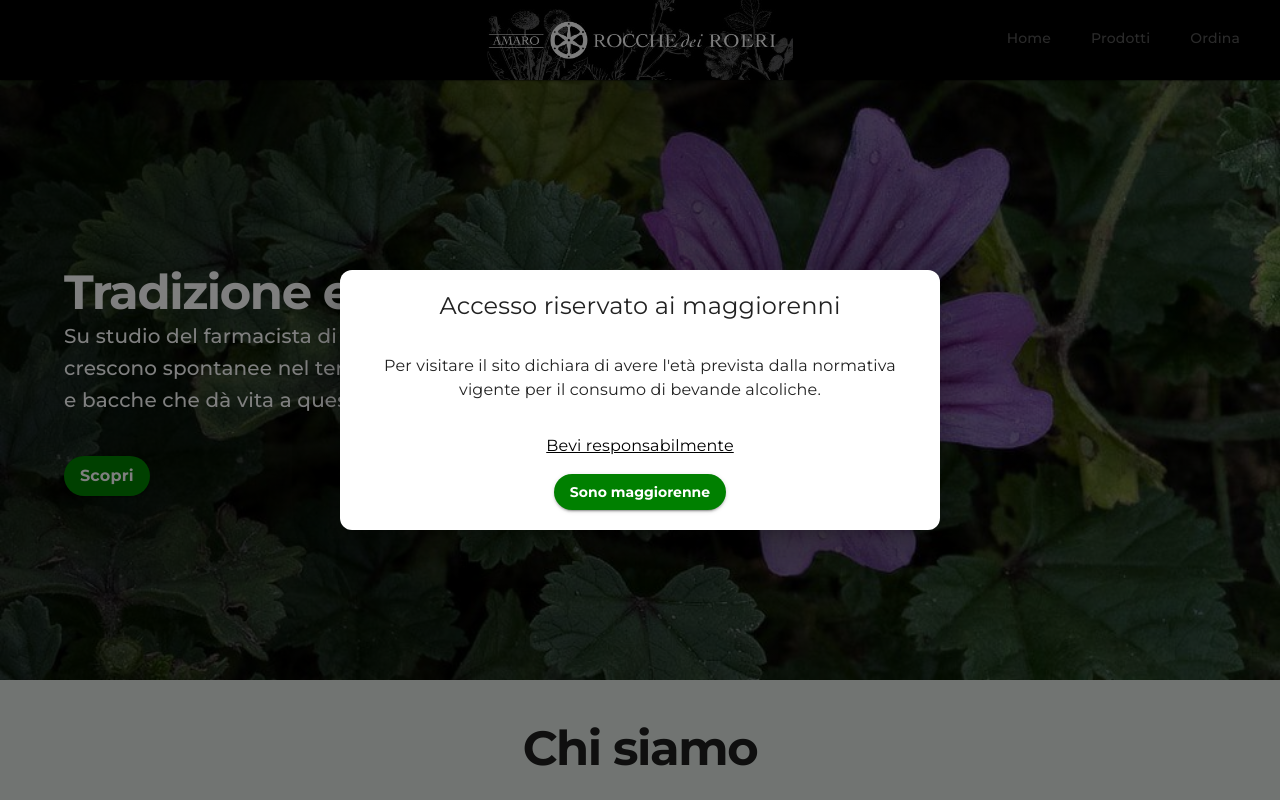
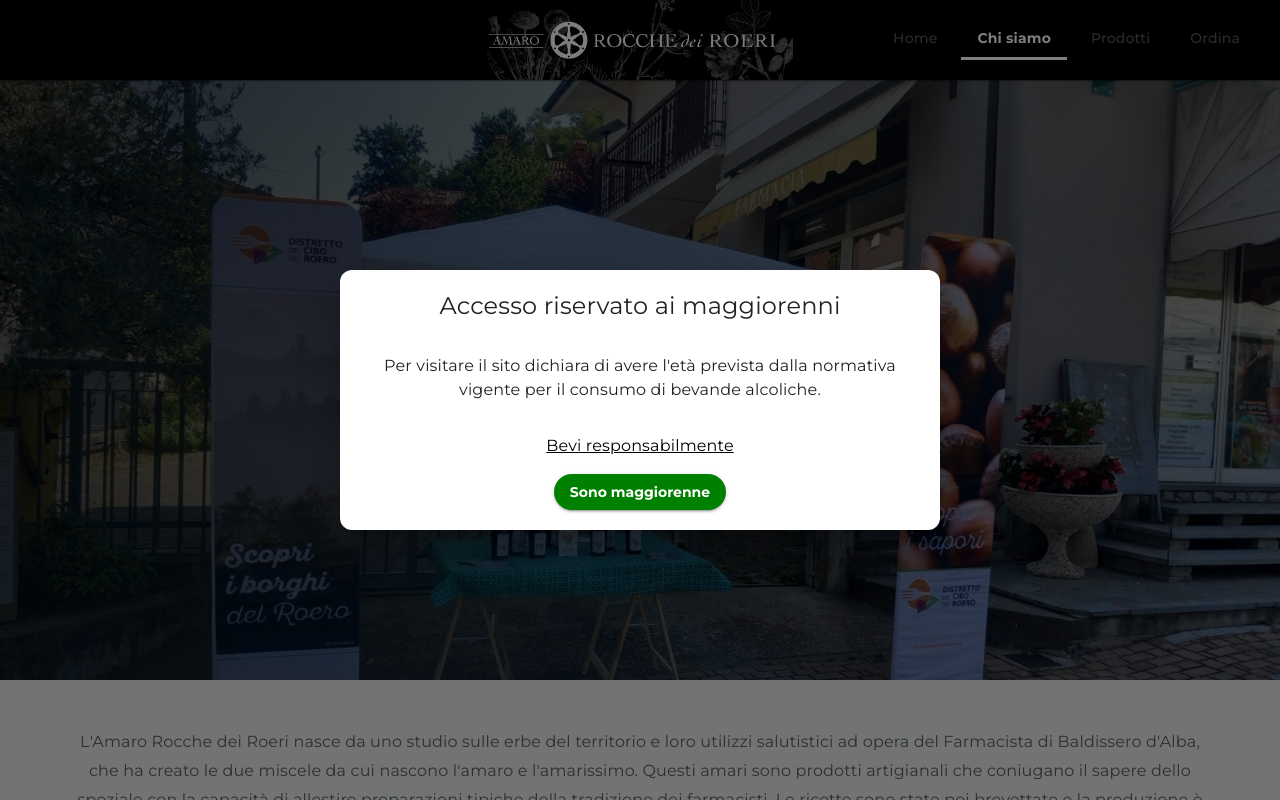
Before and after one commit to lucacasty/rocche-dei-roeri, a React (Vite) app: page /about in a window 1280 px wide. Shown: the top 800 px of the page. Built offline with nearby package versions, Linux system fonts and the light colour scheme.

Commit message:
Adding about page

```diff
--- a/src/components/layout/Navbar.jsx
+++ b/src/components/layout/Navbar.jsx
@@ -32,6 +32,10 @@ export default function Navbar() {
     {
       label: "Home",
       path: "/"
+    },
+    {
+      label: "Chi siamo",
+      path: "/about"
     },
     {
       label: "Prodotti",
--- /dev/null
+++ b/src/pages/About/About.jsx
@@ -0,0 +1,63 @@
+import {
+  Box,
+  Container,
+  Typography
+} from "@mui/material";
+
+import HeroSlider from "../../sections/Hero/HeroSlider";
+import Products from "../../sections/Products/ProductsSection";
+import Contact from "../../sections/Contact/Contact";
+
+const aboutHeroSlides = [
+  { image: "/images/fiera.jpeg" },
+  { image: "/images/stand.jpeg" }
+];
+
+const herbSlides = [
+  { image: "/images/erba1.jpeg" },
+  { image: "/images/erba2.jpeg" },
+  { image: "/images/erba4.jpeg" },
+  { image: "/images/erba5.jpeg" },
+  { image: "/images/erba6.jpeg" },
+  { image: "/images/erba7.jpeg" },
+  { image: "/images/erba8.jpeg" },
+  { image: "/images/erba9.jpeg" },
+  { image: "/images/erba10.jpeg" },
+  { image: "/images/erba11.jpeg" }
+];
+
+export default function About() {
+  return (
+    <>
+      <HeroSlider slides={aboutHeroSlides} showButton={false} showText={false} />
+
+      <Container maxWidth="lg" sx={{ py: { xs: 4, md: 6 } }} align="center">
+        <Box id="chi-siamo" sx={{ mb: { xs: 5, md: 7 } }}>
+          <Typography variant="body1" sx={{ lineHeight: 1.8, color: "text.secondary" }}>
+            L&apos;Amaro Rocche dei Roeri nasce da uno studio sulle erbe del territorio e loro utilizzi salutistici ad opera del Farmacista di Baldissero d&apos;Alba, che ha creato le due miscele da cui nascono l&apos;amaro e l&apos;amarissimo. Questi amari sono prodotti artigianali che coniugano il sapere dello speziale con la capacità di allestire preparazioni tipiche della tradizione dei farmacisti. Le ricette sono state poi brevettate e la produzione è affidata a una distilleria artigianale.
+          </Typography>
+        </Box>
+
+        <Box sx={{ mb: { xs: 5, md: 7 } }}>
+          <Typography variant="h4" component="h2" gutterBottom sx={{ fontWeight: 600, color: "text.primary" }}>
+            L&apos;Amaro Rocche dei Roeri
+          </Typography>
+          <Typography variant="body1" sx={{ lineHeight: 1.8, color: "text.secondary" }}>
+            L&apos;Amaro Rocche dei Roeri è digestivo dal gusto amabile con un piacevole aroma. Può essere bevuto liscio o con ghiaccio come digestivo o aperitivo, ma viene anche utilizzato come correttivo per il caffè o come punch con acqua calda.
+          </Typography>
+        </Box>
+
+        <Box sx={{ mb: { xs: 5, md: 7 } }}>
+          <Typography variant="h4" component="h2" gutterBottom sx={{ fontWeight: 600, color: "text.primary" }}>
+            Le erbe che lo compongono
+          </Typography>
+          <Typography variant="body1" sx={{ lineHeight: 1.8, color: "text.secondary", mb: 3 }}>
+            Nell&apos;Amaro ci sono sette erbe note per le loro proprietà digestive e stimolanti dell&apos;appetito. Inoltre hanno un effetto eupeptico favorendo le secrezioni dello stomaco e colagogo-coleretico, stimolando la produzione di bile. Hanno anche un benefico effetto sulla mucosa dell&apos;intestino e sul gonfiore post-prandiale, oltre a un&apos;azione depurativa a livello del fegato.
+          </Typography>
+          <HeroSlider slides={herbSlides} showButton={false} showText={false} height={{ xs: "30vh", md: "40vh" }} />
+        </Box>
+
+      </Container>
+    </>
+  );
+}
--- a/src/pages/Home/Home.jsx
+++ b/src/pages/Home/Home.jsx
@@ -11,9 +11,9 @@ import HeroSlider
 from "../../sections/Hero/HeroSlider";
 
 
-import About
+import AboutSection
 
-from "../../sections/About/About";
+from "../../sections/About/AboutSection";
 
 
 import Products
@@ -39,7 +39,7 @@ export default function Home(){
 
       <Box id="chi-siamo">
 
-      <About />
+      <AboutSection />
 
       </Box>
 
--- a/src/pages/index.js
+++ b/src/pages/index.js
@@ -1,4 +1,5 @@
 export { default as Home } from "./Home/Home";
+export { default as About } from "./About/About";
 export { default as Products } from "./Products/Products";
 export { default as Order } from "./Order/Order";
 export { default as Privacy } from "./Privacy/Privacy";
--- a/src/router/AppRouter.jsx
+++ b/src/router/AppRouter.jsx
@@ -12,6 +12,7 @@ import {
 import {
 
   Home,
+  About,
   Products,
   Order,
   Privacy,
@@ -45,7 +46,13 @@ export default function AppRouter() {
 
       />
 
+      <Route
 
+        path="/about"
+
+        element={<About />}
+
+      />
 
       <Route
 
--- a/src/sections/About/About.jsx
+++ b/src/sections/About/AboutSection.jsx
@@ -1,16 +1,24 @@
 import {
     Box,
-    Typography
+    Typography,
+    Button
 } from "@mui/material";
+
+import {
+    Link
+} from "react-router-dom";
 
 
 import {
     motion
 } from "framer-motion";
 
+import { useTheme } from "@mui/material/styles";
 
-export default function About() {
 
+export default function AboutSection() {
+
+    const theme = useTheme();
 
     return (
 
@@ -31,16 +39,21 @@ export default function About() {
             }}
 
             sx={{
-                py: 5
+                py: 5,
+                display: "flex",
+                alignItems: "center",
+                flexDirection: "column"
             }}
+
 
         >
 
 
             <Typography
                 variant="h3"
-                align="center"
                 gutterBottom
+                component={Link}
+                to="/about"
             >
 
                 Chi siamo
--- a/src/sections/Hero/HeroSlider.jsx
+++ b/src/sections/Hero/HeroSlider.jsx
@@ -5,74 +5,54 @@ import {
   Container
 } from "@mui/material";
 
-
 import {
   Swiper,
   SwiperSlide
 } from "swiper/react";
-
 
 import {
   Autoplay,
   EffectFade
 } from "swiper/modules";
 
-
-import {
-  Link
-} from "react-router-dom";
+import { Link } from "react-router-dom";
 
 import "swiper/css";
 import "swiper/css/effect-fade";
-import { useTheme } from "@mui/material/styles";
 
-const slides = [
-
-
+const defaultSlides = [
   {
     image: "/images/cristalliera.jpeg",
     title: "Amaro Rocche dei Roeri",
     subtitle:
       "Questo amaro prende il nome dalle rocche delle colline del Roero, fenomeno geologico di erosione, caratterizzato da profonde gole con pareti verticali."
   },
-
-
   {
     image: "/images/campo.jpeg",
     title: "Tradizione e natura",
     subtitle:
       "Su studio del farmacista di Baldissero d’Alba, che ispirandosi alle erbe che crescono spontanee nel territorio, ha formulato una ricetta di erbe, fiori, radici e bacche che dà vita a questo tipico amaro."
   },
-
-
   {
     image: "/images/rocche.png",
     title: "Le Rocche del Roero",
     subtitle:
       "Iidentità di un territorio aspro ma accogliente, ricco di preziosi tesori come il vino, il tartufo e la sapienza di chi da secoli coltiva queste colline con risultati eccellenti."
   }
-
 ];
 
+export default function HeroSlider({
+  slides: customSlides,
+  showButton = true,
+  showText = true,
+  buttonText = "Scopri",
+  buttonTo = "/products",
+  height = { xs: "50vh", md: "70vh" }
+}) {
+  const slides = customSlides && customSlides.length ? customSlides : defaultSlides;
 
-
-export default function HeroSlider() {
-
-  const theme = useTheme();
   return (
-
-    <Box
-      className="hero-slider"
-      sx={{
-        height: {
-          xs: "50vh",
-          md: "70vh"
-        }
-      }}
-    >
-
-
-
+    <Box className="hero-slider" sx={{ height }}>
       <Swiper
         modules={[Autoplay, EffectFade]}
         effect="fade"
@@ -83,23 +63,10 @@ export default function HeroSlider() {
           disableOnInteraction: false
         }}
         slidesPerView={1}
-        style={{
-          height: "100%"
-        }}
-
-
-
+        style={{ height: "100%" }}
       >
-
-
-        {
-
-          slides.map((slide) => (
-
-
-            <SwiperSlide key={slide.title} style={{ height: "100%" }}>
-
-
+        {slides.map((slide, index) => (
+          <SwiperSlide key={slide.title || `${slide.image}-${index}`} style={{ height: "100%" }}>
             <Box
               className="hero-slide-inner"
               sx={{
@@ -113,111 +80,51 @@ export default function HeroSlider() {
                 justifyContent: "center"
               }}
             >
-
-
               <Container>
-
-
-                  <Box
-
-                    sx={{
-
-                      maxWidth: 800,
-
-                      color: "white"
-
-                    }}
-
-
-                  >
-
-
+                <Box sx={{ maxWidth: 800, color: "white" }}>
+                  {showText && (
+                    <>
+                      {slide.title && (
                         <Typography
-
                           variant="h3"
-
                           sx={{
                             mb: {
                               xs: "1rem",
                               md: "0rem"
                             }
                           }}
+                        >
+                          {slide.title}
+                        </Typography>
+                      )}
 
+                      {slide.subtitle && (
+                        <Typography variant="h6">{slide.subtitle}</Typography>
+                      )}
+                    </>
+                  )}
+
+                  {showButton && (
+                    <Button
+                      component={Link}
+                      to={buttonTo}
+                      variant="contained"
+                      sx={{
+                        mt: 5,
+                        fontSize: "1rem",
+                        background: "green",
+                        color: "white"
+                      }}
                     >
-
-
-                      {slide.title}
-
-
-                    </Typography>
-
-
-
-                    <Typography
-
-                      variant="h6"
-
-                    >
-
-                      {slide.subtitle}
-
-                    </Typography>
-
-
-
-                    <Button
-
-                      component={Link}
-
-                      to="/products"
-
-                      variant="contained"
-
-                      sx={{
-
-                        mt: 5,
-
-                        fontSize: "1rem",
-
-                        background: "green",
-
-                        color: "white"
-
-                      }}
-
-                    >
-
-                      Scopri
-
+                      {buttonText}
                     </Button>
-
-
+                  )}
                 </Box>
-
-
               </Container>
-
-
             </Box>
-
-
-
           </SwiperSlide>
-
-
-          ))
-
-
+        ))}
+      </Swiper>
+    </Box>
+  );
 }
-
-
-
-      </Swiper>
-
-    </Box>
-
-
-  );
-
-
-}
```
Also changed, not shown: public/images/fiera.jpeg, public/images/stand.jpeg. Lines whose indentation alone changed are shown as unchanged.
